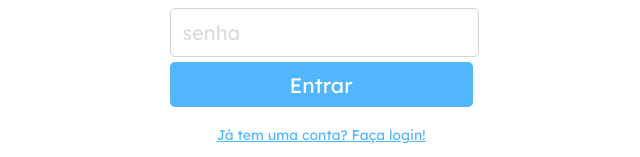
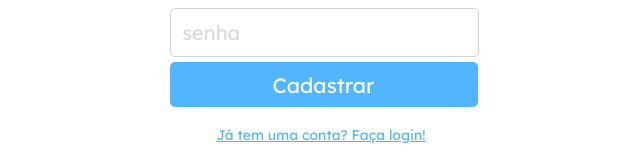
Before and after one commit to guedesclaudio/trackIt, a React (Create React App) app: page /cadastro in a window 1280 px wide. Shown: the part 534-691 px from the top of the page, without its empty margins (319-959 px from the left). Built offline with nearby package versions, Linux system fonts and the light colour scheme.

Commit message:
FIX [login] : layout's color

```diff
--- a/src/components/Login/Login.js
+++ b/src/components/Login/Login.js
@@ -2,7 +2,6 @@ import {Link, useNavigate} from "react-router-dom"
 import {useState, useContext} from "react"
 import {postLogin} from "../services/trackit.js"
 import { ThreeDots } from "react-loader-spinner";
-//import React from "react";
 import Logo from "../Logo/Logo.js"
 import styled from "styled-components";
 import UserContext from "../contexts/userContext.js";
@@ -61,7 +60,7 @@ export default function Login() {
     }
 
     return (
-        <>
+        <Page>
             <Logo/>
             <Container>
                 <form onSubmit = {sendUserLogin}>
@@ -75,10 +74,16 @@ export default function Login() {
                     <Text>Não tem uma conta? Cadastre-se!</Text>
                 </Link>
             </Container>
-        </>
+        </Page>
     )
 }
 
+const Page = styled.div`
+    height: 100vh;
+    width: 100vw;
+    background-color: #FFFFFF;
+    /*padding-top: 60px;*/
+`
 
 const Container = styled.div`
     width: 303px;
@@ -108,7 +113,7 @@ const Input = styled.input`
 
 const Button = styled.button`
     height: 45px;
-    width: 303px;
+    width: 308px;
     border-radius: 5px;
     background: #52B6FF;
     border: none;
--- a/src/components/Logo/Logo.js
+++ b/src/components/Logo/Logo.js
@@ -14,5 +14,5 @@ const Container = styled.div`
     display: flex;
     justify-content: center;
     align-items: center;
-    margin-top: 60px;
+    padding-top: 60px;
 `
--- a/src/components/Registration/Registration.js
+++ b/src/components/Registration/Registration.js
@@ -11,7 +11,7 @@ export default function Registration() {
 
     const [form, setForm] = useState({})
     const dots = <ThreeDots color="#FFFFFF" height={80} width={80}/>
-    const [load, setLoad] = useState("Entrar")
+    const [load, setLoad] = useState("Cadastrar")
     const [opacity, setOpacity] = useState(1)
     const [disabled, setDisabled] = useState("")
     const [background, setBackground] = useState("#FFFFFF")
@@ -43,14 +43,14 @@ export default function Registration() {
                 alert(`Ops! Ocorreu um erro inesperado, estamos trabalhando nisso! ERROR ${response.response.status}`)
             }
             setOpacity(1)
-            setLoad("Entrar")
+            setLoad("Cadastrar")
             setDisabled("")
             setBackground("#FFFFFF")
         })
     }
 
     return (
-        <>
+        <Page>
             <Logo/>
             <Container>
                 <form onSubmit = {sendUserRegistration}>
@@ -68,10 +68,15 @@ export default function Registration() {
                     <Text>Já tem uma conta? Faça login!</Text>
                 </Link>
             </Container>
-        </>
+        </Page>
     )
 }
 
+const Page = styled.div`
+    height: 100vh;
+    width: 100vw;
+    background-color: #FFFFFF;
+`
 
 const Container = styled.div`
     width: 303px;
@@ -101,7 +106,7 @@ const Input = styled.input`
 
 const Button = styled.button`
     height: 45px;
-    width: 303px;
+    width: 308px;
     border-radius: 5px;
     background: #52B6FF;
     border: none;
--- a/src/components/Today/Today.js
+++ b/src/components/Today/Today.js
@@ -1,11 +1,11 @@
+import { useContext, useEffect, useState } from "react";
+import { getHabitsToday } from "../services/trackit.js";
 import Topo from "../Topo/Topo.js";
 import Cards from "../Cards/Cards.js";
 import Footer from "../Footer/Footer.js";
 import styled from "styled-components";
-import { useContext, useEffect, useState } from "react";
 import UserContext from "../contexts/userContext.js";
 import dayjs from "dayjs";
-import { getHabitsToday } from "../services/trackit.js";
 
 
 export default function Today() {
@@ -59,7 +59,7 @@ export default function Today() {
     },[callApi, teste])
 
     return (
-        <>
+        <Page>
             <Topo/>
             <Container>
                 <TextDate>
@@ -71,9 +71,12 @@ export default function Today() {
                 <Cards />
             </Container>
             <Footer />
-        </>
+        </Page>
     )
 }
+
+const Page = styled.div`
+`
 
 const Container = styled.div`
     margin-top: 80px;
--- a/src/components/reset.css
+++ b/src/components/reset.css
@@ -48,9 +48,10 @@ table {
 }
 
 body {
-	background-color: #FFFFFF; /* tirar isso*/
+	background-color: #E5E5E5;
+	/*background-color: #FFFFFF;*/
 }
 
 * {
-	text-decoration: none; /* tirar isso*/
+	text-decoration: none;
 }
```
Lines whose indentation alone changed are shown as unchanged.
